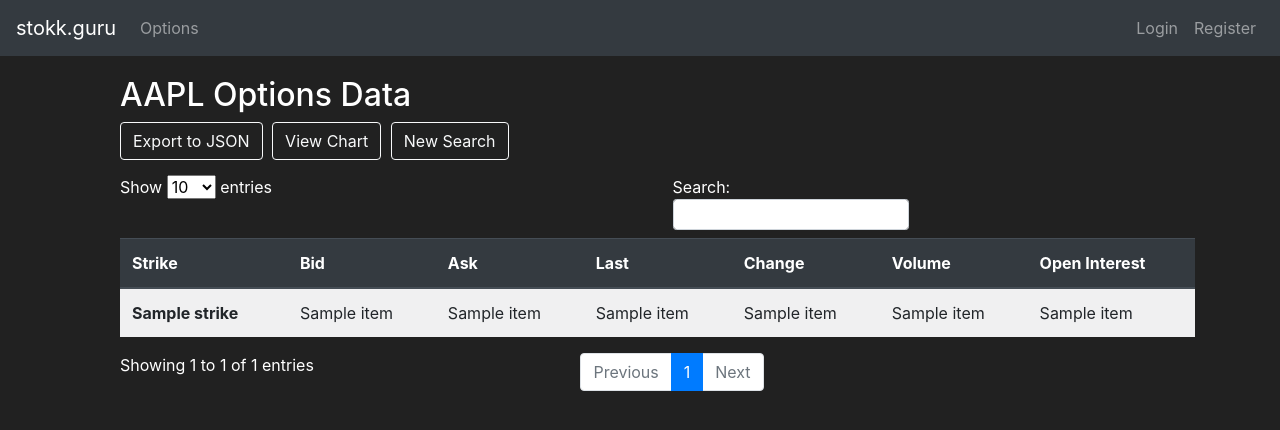
After one commit to notjosse/Stokk, a Flask app: template stock_api/blueprints/options_data/templates/options.html in a window 1280 px wide. The commit adds this page. Shown: the top 430 px of the page. Run offline with Flask 3, Linux system fonts and the light colour scheme; the template is opened without the code that fills it: most values are stand-ins (such as "Sample title", 1, 10 or a date in 2020); some libraries are stand-ins or nearby versions.

Commit message:
adds /options page to the navbar, creates a temlate file and template fior the options blueprint, updates requirements.txt

```diff
--- a/requirements.txt
+++ b/requirements.txt
@@ -28,7 +28,7 @@
 kiwisolver==1.4.5
 lxml==4.9.3
 MarkupSafe==2.1.3
-matplotlib==3.8.0
+matplotlib==3.7.3
 multitasking==0.0.11
 numpy==1.22.3
 openpyxl==3.0.9
--- /dev/null
+++ b/stock_api/blueprints/options_data/templates/options.html
@@ -0,0 +1,103 @@
+<!-- Jinja syntax to inherit template properties form the base.html template -->
+{% extends 'base.html' %}
+
+{% block css %}
+  <link rel="stylesheet" type="text/css" href="{{ url_for('static', filename='css/home.css')}}">
+{% endblock %}
+
+{% block title %}
+  <title>Options Data</title>
+{% endblock %}
+
+{% block body %}
+
+<div class="container main-container">
+  {% if data %}
+  <div class="row" style="margin-top: 20px; margin-left: 20px;">
+    <div class="col">
+      <h2>AAPL Options Data</h2>
+
+      <form method="post">
+        <input id="export-json" name="export-json" type="hidden" value="{{ data }}">
+        <button type="submit" class="btn btn-outline-light" style="margin-bottom: 15px;">Export to JSON</button>
+        <button type="button" class="btn btn-outline-light" style="margin-bottom: 15px; margin-left: 5px;" data-toggle="modal" data-target="#lineChartModal">View Chart</button>
+        <a class="btn btn-outline-light" href="{{ url_for('historical_data.home') }}" style="margin-bottom: 15px; margin-left: 5px;">New Search</a>
+      </form>
+      <table id="historical-data-table" class="table table-striped table-hover table-light table-fluid">
+        <thead class="thead-dark">
+          <tr>
+            <th scope="col">Strike</th>
+            <th scope="col">Bid</th>
+            <th scope="col">Ask</th>
+            <th scope="col">Last</th>
+            <th scope="col">Change</th>
+            <th scope="col">Volume</th>
+            <th scope="col">Open Interest</th>
+          </tr>
+        </thead>
+        <tbody>
+          {% for item in data %}
+            <tr>
+              <th scope="row">{{ item['strike'] }}</th>
+              <td>{{ item[2] }}</td>
+              <td>{{ item[3] }}</td>
+              <td>{{ item[4] }}</td>
+              <td>{{ item[5] }}</td>
+              <td>{{ item[6] }}</td>
+              <td>{{ item[6] }}</td>
+            </tr>
+          {% endfor %}
+        </tbody>
+      </table>
+    </div>
+  </div>
+
+  {% else %}
+  <form method="GET">
+    <div class="form-group" style="text-align: center; margin-top: 18%;">
+        <h1>Historical Stock Data</h1>
+        <label for=""></label>
+        <div class="row">
+          <div class="col form-group">
+            <label for="start" class="col-form-label-lg">Start date:</label>
+            <input type="date" class="form-control-lg" id="start_date" name="start-date" min="1997-01-01" max="2017-12-31" required/>
+            <div class="invalid-feedback">
+              Please enter a start date.
+            </div>
+          </div>
+          <div class="col form-group">
+            <label for="end" class="col-form-label-lg">End date:</label>
+            <input type="date" class="form-control-lg" id="end_date" name="end-date" min="1997-01-01" max="2017-12-31" required/>
+            <div class="invalid-feedback">
+              Please enter an end date.
+            </div>
+          </div>
+        </div>
+        <div class="row">
+          <div class="col">
+            <input name="stock-query" class="form-control form-control-lg" type="text" placeholder="TSLA" required>
+            <div class="invalid-feedback">
+              This cannot be empty.
+            </div>
+            <small id="tickerHelp" class="form-text text-muted">Enter the ticker symbol of a publicly traded stock listed on the Nasdaq.</small>
+            <small id="tickerHelp" class="form-text text-muted">Note: Every request costs 50 coins.</small>
+          </div>
+        </div>
+
+        <button type="submit" class="btn btn-outline-light btn-lg" style="margin-top: 10px;">Search</button>
+        {% if current_user.budget < 50 and current_user.reloads == 0 %}
+        <a href="{{ url_for('coins.reload')}}" class="btn btn-outline-success btn-lg" style="margin-top: 10px;">Reload Coins</a>
+        {%endif%}
+    </div>
+  </form>
+  {%endif%}
+</div>
+
+{% endblock %}
+
+{%block js%}
+<script src="https://cdn.jsdelivr.net/npm/chart.js"></script>
+<script src="https://cdn.datatables.net/1.13.6/js/jquery.dataTables.min.js"></script>
+<script src="https://cdn.datatables.net/1.13.6/js/dataTables.bootstrap4.min.js"></script>
+<script src="{{ url_for('static', filename='js/home.js')}}"></script>
+{%endblock%}
--- a/stock_api/templates/base.html
+++ b/stock_api/templates/base.html
@@ -29,13 +29,16 @@
     <!-- NavBar Start -->
     <div id="navbar">
       <nav class="navbar navbar-expand-lg navbar-dark bg-dark">
-        <a class="navbar-brand" href="{{ url_for('historical_data.home') }}">Stokk.guru</a>
+        <a class="navbar-brand" href="{{ url_for('historical_data.home') }}">stokk.guru</a>
         <button class="navbar-toggler" type="button" data-toggle="collapse" data-target="#navbarSupportedContent" aria-controls="navbarSupportedContent" aria-expanded="false" aria-label="Toggle navigation">
           <span class="navbar-toggler-icon"></span>
         </button>
 
         <div class="collapse navbar-collapse" id="navbarSupportedContent">
           <ul class="navbar-nav mr-auto">
+            <li class="nav-item">
+              <a class="nav-link" href="{{ url_for('options_data.options') }}">Options</a>
+            </li>
           </ul>
 
           {% if current_user.is_authenticated %}
```
Also changed, not shown: stock_api/blueprints/options_data/options_data.py (+23 -2 lines).
